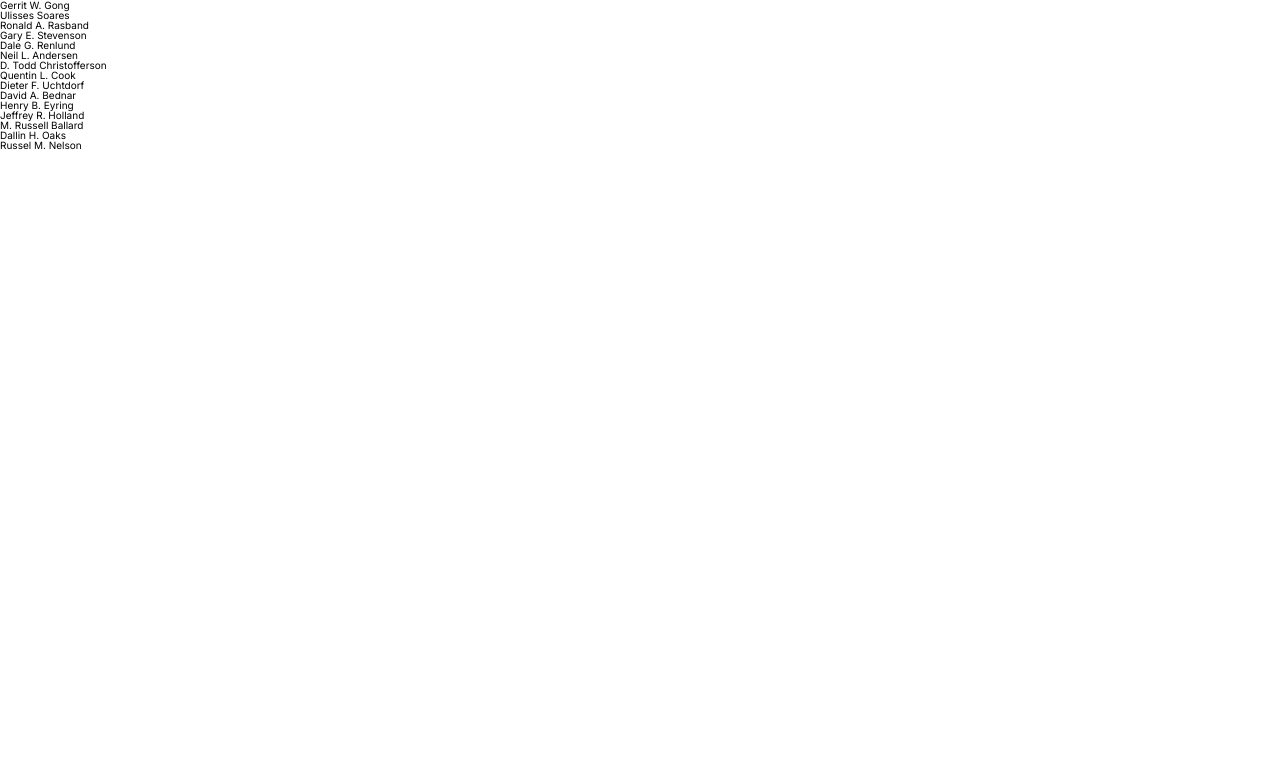
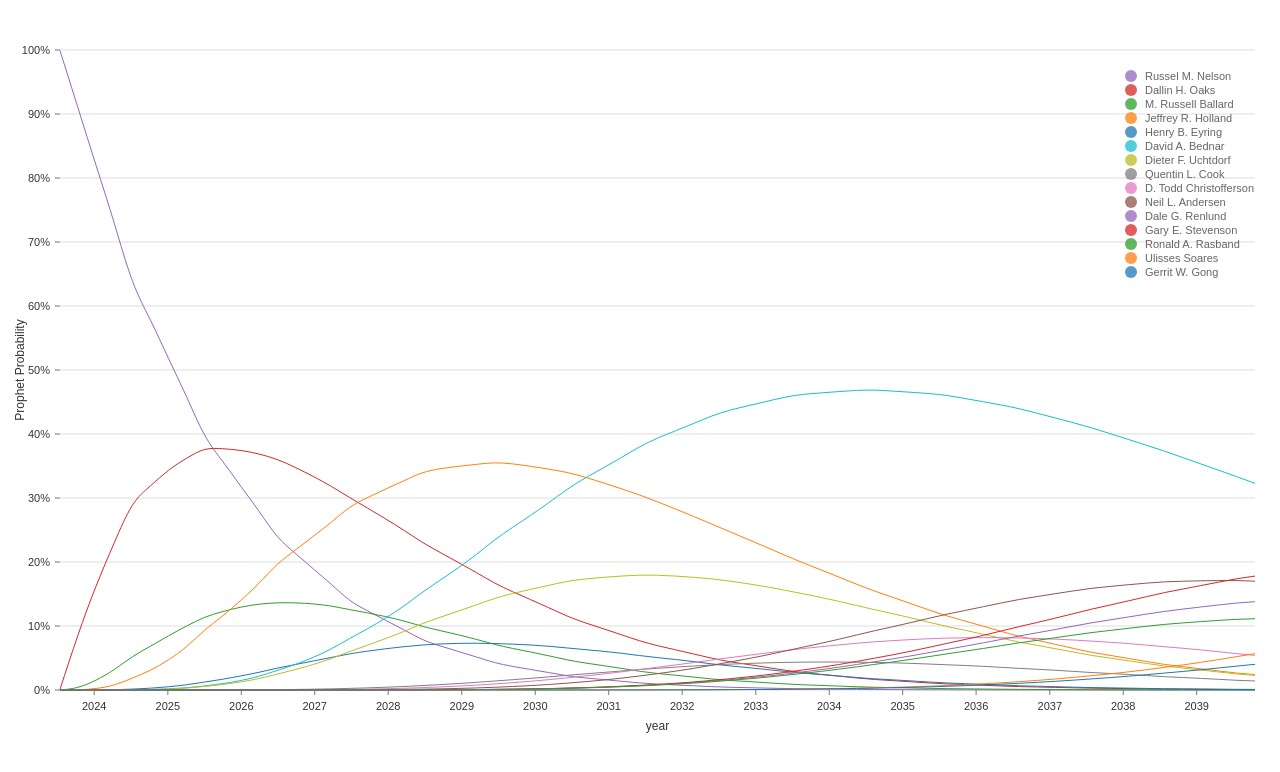
Before and after one commit to jlconlin/prophet-predict, a Next.js app: page / in a window 1280 px wide. Shown: the top 772 px of the page. Built offline with nearby package versions, Linux system fonts and the light colour scheme.

Commit message:
render graph

```diff
--- a/src/app/page.tsx
+++ b/src/app/page.tsx
@@ -1,10 +1,12 @@
 'use client';
 
 import {useState, useEffect} from 'react';
-import {ProphetPredictionType} from '@/types/index';
+import LineGraph from '@/components/LineGraph';
+import {ProphetPredictionType, graphDataType} from '@/types/index';
 
 export default function Home(): JSX.Element {
   const [results, setResults] = useState<ProphetPredictionType | null>(null);
+  const [graphData, setGraphData] = useState<graphDataType[]>([]);
   useEffect(() => {
     async function getResults() {
       const data = await fetch('/api/results');
@@ -18,11 +20,37 @@ export default function Home(): JSX.Element {
     console.log('debug1', results);
   }, [results]);
 
+  useEffect(() => {
+    if (!results?.candidates) return;
+    const tempGraphData: any = [];
+    const today: Date = new Date();
+    for (const candidate of results.candidates) {
+      const data: {x: string; y: number}[] = [];
+      for (let i = 1; i < 6000; i++) {
+        if (!(i === 1 || i % 90 === 0)) continue;
+        let futureDate = new Date(today);
+        futureDate.setDate(today.getDate() + i);
+        data.push({
+          x: futureDate.toISOString().split('T')[0],
+          y: candidate.dailyProphetProbabilities[i].probabilityProphet,
+        });
+      }
+      tempGraphData.push({
+        id: candidate.name,
+        data,
+      });
+    }
+    console.log('debug2', tempGraphData);
+    setGraphData(tempGraphData);
+  }, [results]);
+
   return (
     <div>
-      {results?.candidates.map((candidate, index) => {
-        return <div key={index}>{candidate.name}</div>;
-      })}
+      {results && (
+        <>
+          <LineGraph data={graphData} />
+        </>
+      )}
     </div>
   );
 }
--- /dev/null
+++ b/src/components/LineGraph.module.scss
@@ -0,0 +1,5 @@
+.container {
+  height: calc(100vh - 6rem);
+  width: 100%;
+  min-width: 80rem;
+}
--- /dev/null
+++ b/src/components/LineGraph.tsx
@@ -0,0 +1,118 @@
+import {ResponsiveLine} from '@nivo/line';
+import {timeYear} from 'd3-time';
+import {timeFormat} from 'd3-time-format';
+import {format} from 'd3-format';
+import styles from './LineGraph.module.scss';
+import {graphDataType} from '@/types';
+
+export default function LineGraph({
+  data,
+}: {
+  data: graphDataType[];
+}): JSX.Element {
+  if (!data) return <></>;
+  if (!data[0]) return <></>;
+  const timeYearResult = timeYear.every(1);
+  if (!timeYearResult?.range) return <></>;
+  const tickValuesAxisBottom = timeYearResult.range(
+    new Date(data[0].data[0].x),
+    new Date(data[0].data[data[0].data.length - 1].x)
+  );
+
+  return (
+    <div className={styles.container}>
+      <ResponsiveLine
+        data={data}
+        margin={{top: 50, right: 25, bottom: 50, left: 60}}
+        xScale={{
+          format: '%Y-%m-%d',
+          type: 'time',
+          min: 'auto',
+          max: 'auto',
+        }}
+        yScale={{type: 'linear', stacked: false, min: 'auto', max: 'auto'}}
+        yFormat=" >-.2%"
+        curve="natural"
+        axisTop={null}
+        axisBottom={{
+          tickValues: tickValuesAxisBottom,
+          tickSize: 5,
+          tickPadding: 5,
+          tickRotation: 0,
+          format: timeFormat('%Y'),
+          legend: 'year',
+          legendOffset: 36,
+          legendPosition: 'middle',
+        }}
+        axisLeft={{
+          tickValues: [0, 0.1, 0.2, 0.3, 0.4, 0.5, 0.6, 0.7, 0.8, 0.9, 1],
+          tickSize: 5,
+          tickPadding: 5,
+          tickRotation: 0,
+          format: (value) => `${value * 100}%`,
+          legend: 'Prophet Probability',
+          legendOffset: -40,
+          legendPosition: 'middle',
+        }}
+        enableGridX={false}
+        colors={{scheme: 'category10'}}
+        lineWidth={1}
+        enablePoints={false}
+        pointSize={4}
+        pointColor={{theme: 'background'}}
+        pointBorderWidth={1}
+        pointBorderColor={{from: 'serieColor'}}
+        pointLabelYOffset={-12}
+        useMesh={true}
+        gridXValues={[0, 20, 40, 60, 80, 100, 120]}
+        gridYValues={[0, 0.1, 0.2, 0.3, 0.4, 0.5, 0.6, 0.7, 0.8, 0.9, 1]}
+        legends={[
+          {
+            anchor: 'top-right',
+            direction: 'column',
+            justify: false,
+            translateX: -50,
+            translateY: 20,
+            itemsSpacing: 2,
+            itemDirection: 'left-to-right',
+            itemWidth: 80,
+            itemHeight: 12,
+            itemOpacity: 0.75,
+            symbolSize: 12,
+            symbolShape: 'circle',
+            symbolBorderColor: 'rgba(0, 0, 0, .5)',
+            effects: [
+              {
+                on: 'hover',
+                style: {
+                  itemBackground: 'rgba(0, 0, 0, .03)',
+                  itemOpacity: 1,
+                },
+              },
+            ],
+          },
+        ]}
+        tooltip={({point}) => {
+          const formattedDate = new Date(point.data.x).toLocaleDateString();
+          const formattedValue = format('.2%')(Number(point.data.y));
+
+          return (
+            <div
+              style={{
+                backgroundColor: 'white',
+                padding: '10px',
+                border: '1px solid #ccc',
+              }}
+            >
+              <strong>{point.serieId}</strong>
+              <br />
+              Date: {formattedDate}
+              <br />
+              Value: {formattedValue}
+            </div>
+          );
+        }}
+      />
+    </div>
+  );
+}
```
